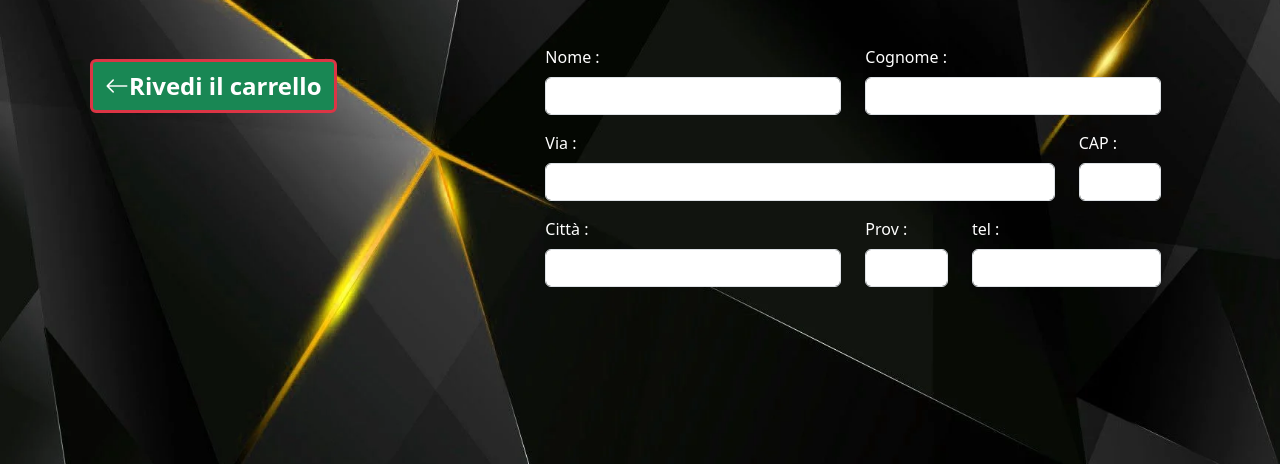
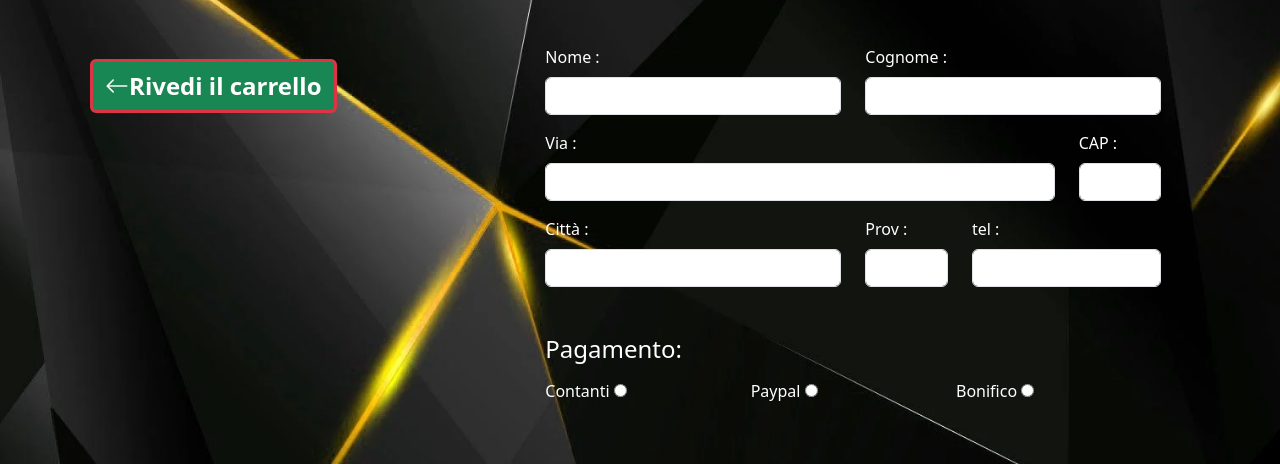
Before and after one commit to sabrinacinque/Sito-web-Comic-Code, a plain HTML site: page finalPage.html in a window 1280 px wide. Shown: the part 309-773 px from the top of the page. Drawn offline with nearby package versions, Linux system fonts and the light colour scheme.

Commit message:
Add files via upload

```diff
--- a/finalPage.html
+++ b/finalPage.html
@@ -125,11 +125,28 @@
                 <label for="tel" class="form-label">tel :</label>
                 <input type="number" class="form-control" id="tel" name="tel" required>
               </div>
-              <div class="col-md-12 invisible">
-                <label for="totalToSend" class="form-label">Articoli dell'ordine :</label>
-                <input type="text" class="form-control" id="totalToSend" name="totalToSend" required>
-                <label for="listItemToSend" class="form-label">Articoli dell'ordine :</label>
-                <textarea class="form-control" id="listItemToSend" name="listItemToSend" required></textarea>
+              <div class="row mt-5 flex-column flex-sm-row">
+                <h4 class="mb-3">Pagamento:</h4>
+                <div class="col">
+                  <label for="contanti">Contanti </label>
+                  <input type="radio" id="contanti" name="pagamento" value="contanti">
+                </div>
+                <div class="col">
+                  <label for="paypal">Paypal </label>
+                  <input type="radio" id="paypal" name="pagamento" value="paypal">
+                </div>
+                <div class="col">
+                  <label for="paypal">Bonifico </label>
+                  <input type="radio" id="bonifico" name="pagamento" value="paypal">
+                </div>
+              </div>
+              <div class="row">
+                <div class="col-md-12 invisible">
+                  <label for="totalToSend" class="form-label">Articoli dell'ordine :</label>
+                  <input type="text" class="form-control" id="totalToSend" name="totalToSend" required>
+                  <label for="listItemToSend" class="form-label">Articoli dell'ordine :</label>
+                  <textarea class="form-control" id="listItemToSend" name="listItemToSend" required></textarea>
+                </div>
               </div>
             </div>
             <div class="text-center">
```
